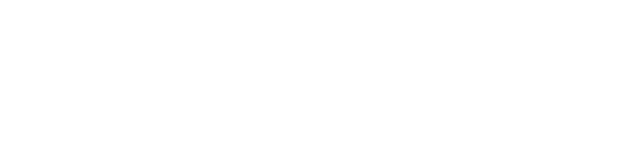
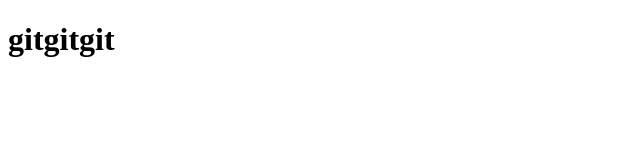
Before and after one commit to witchbladezzz/exam, a plain HTML site: page index.html in a window 1280 px wide. Shown: the whole page, without its empty margins (0-640 px from the left). Drawn offline with Linux system fonts and the light colour scheme.

Commit message:
and title

```diff
--- a/index.html
+++ b/index.html
@@ -6,6 +6,7 @@
     <title>doc</title>
 </head>
 <body>
+    <h1>gitgitgit</h1>
 
 
 </body>
```
